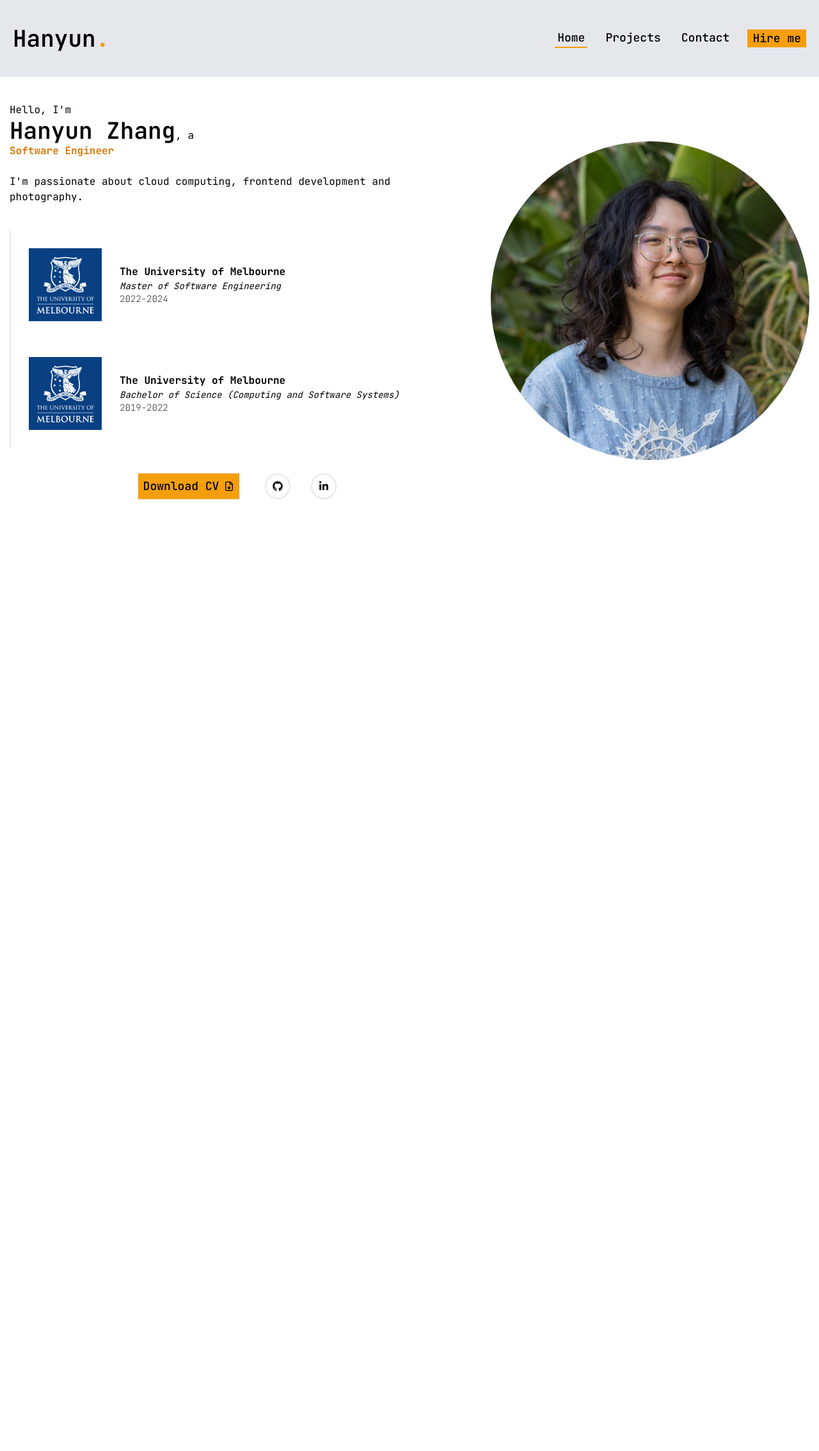
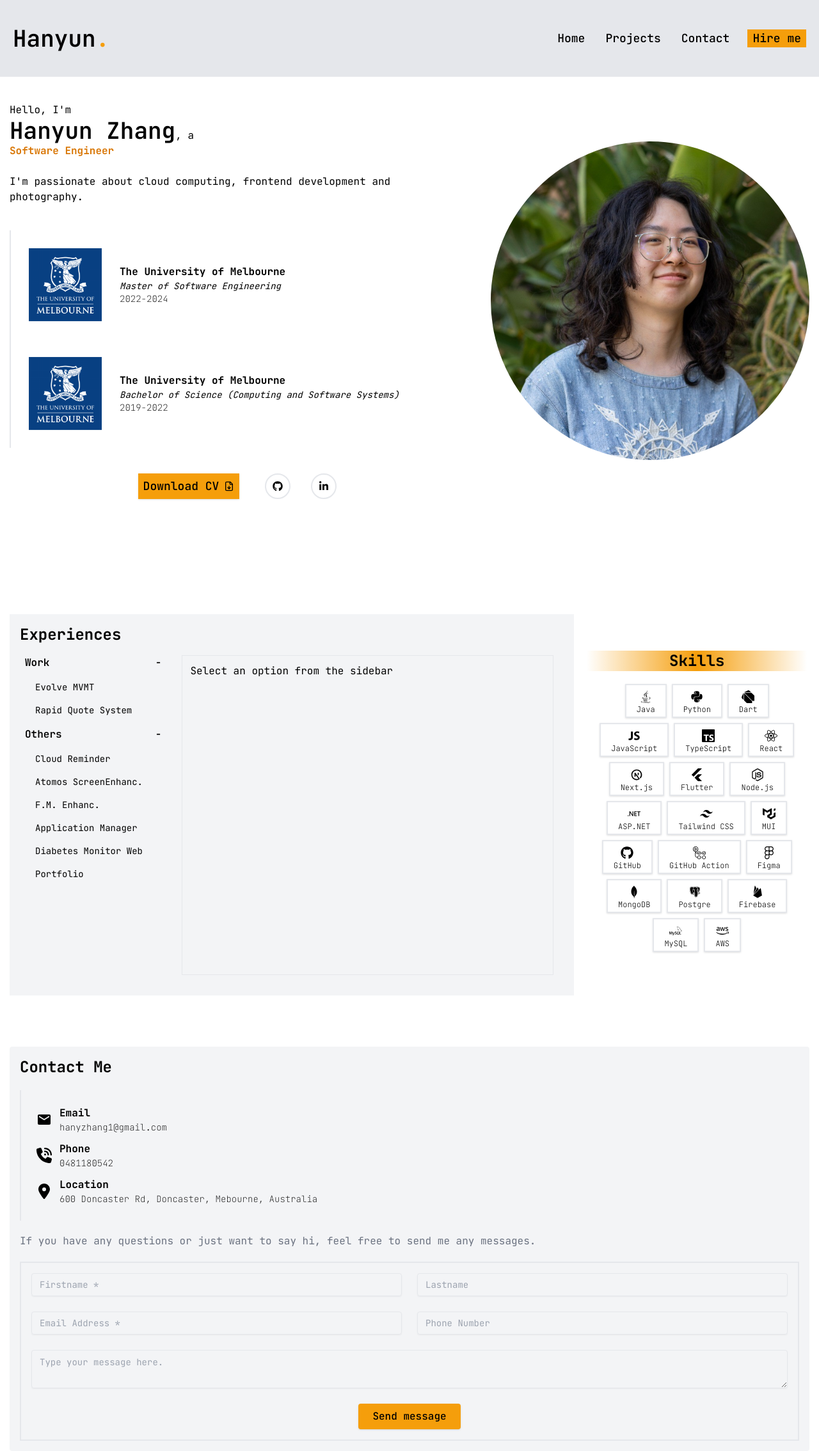
Before and after one commit to Hanyun1/hanyun-portfolio, a Next.js app: page / in a window 1280 px wide. Shown: the whole page at 64% size. Before the commit the page ends 800 px from the top, so only its background shows below. Built offline with nearby package versions, Linux system fonts and the light colour scheme.

Commit message:
group each section into single page

```diff
--- a/src/app/contact/page.jsx
+++ b/src/app/contact/page.jsx
@@ -24,7 +24,7 @@ const Contact = () => {
   };
 
   return (
-    <section className="container pt-20 items-center justify-between">
+    <section id="contact" className="container pt-20 items-center justify-between">
       <div className="container p-4 bg-gray-100 flex flex-col gap-5 rounded">
         <div className="text-2xl font-bold ">Contact Me</div>
 
--- /dev/null
+++ b/src/app/intro/page.jsx
@@ -0,0 +1,63 @@
+import Education from "@/components/home/Education";
+import Photo from "@/components/home/Photo";
+import Social from "@/components/home/Social";
+import { Button } from "@/components/ui/button";
+import { FileDownIcon } from "lucide-react";
+
+
+const Intro = () => {
+  return (
+    <section id="home" className="h-[800px]">
+      <div className="container h-full mx-auto">
+        <div className="pt-10 flex flex-col md:flex-row items-center justify-between gap-10">
+          <div className="basis-3/5 order-2 md:order-none flex flex-col items-center gap-10 ">
+            {/* text */}
+            <div className="text-left">
+              Hello, I&apos;m <br />{" "}
+              <span className="text-4xl font-semibold">Hanyun Zhang</span>, a
+              <br />
+              <span className="text-bright-darker font-bold">
+                Software Engineer
+              </span>
+              <br />
+              <br />
+              {/* I completed my Master&apos;s in Software Engineering from
+              the University of Melbourne, building upon my Bachelor&apos;s in
+              Computing and Software Systems.  */}
+              I&apos;m passionate about cloud computing, frontend development
+              and photography.
+            </div>
+
+            <Education />
+
+            <div className="flex flex-col md:flex-row items-center justify-between gap-10">
+              {/* Download CV button */}
+              <a href="/CV_Hanyun.pdf" download>
+                <Button
+                  size="lg"
+                  className="items-center flex text-lg px-2 bg-bright font-medium hover:bg-gray-500 hover:text-bright"
+                >
+                  <span>Download CV</span>
+                  <FileDownIcon />
+                </Button>
+              </a>
+
+              <Social
+                containerStyles="flex gap-8"
+                iconStyles="w-10 h-10 border-2 rounded-full flex justify-center items-center hover:text-bright hover:border-bright hover:transition-all duration-500"
+              />
+            </div>
+          </div>
+
+          {/* photo */}
+          <div className="basis-2/5 order-1 md:order-none">
+            <Photo />
+          </div>
+        </div>
+      </div>
+    </section>
+
+  );
+};
+
+export default Intro;
--- a/src/app/page.jsx
+++ b/src/app/page.jsx
@@ -1,60 +1,22 @@
-import Education from "@/components/home/Education";
-import Photo from "@/components/home/Photo";
-import Social from "@/components/home/Social";
-import { Button } from "@/components/ui/button";
-import { FileDownIcon } from "lucide-react";
+import RootLayout from "./layout";
+import Projects from "./projects/page";
+import Contact from "./contact/page";
+import Intro from "./intro/page";
+
 
 const Home = () => {
   return (
-    <section className="h-full">
-      <div className="container h-full mx-auto">
-        <div className="pt-10 flex flex-col md:flex-row items-center justify-between gap-10">
-          <div className="basis-3/5 order-2 md:order-none flex flex-col items-center gap-10 ">
-            {/* text */}
-            <div className="text-left">
-              Hello, I&apos;m <br />{" "}
-              <span className="text-4xl font-semibold">Hanyun Zhang</span>, a
-              <br />
-              <span className="text-bright-darker font-bold">
-                Software Engineer
-              </span>
-              <br />
-              <br />
-              {/* I completed my Master&apos;s in Software Engineering from
-              the University of Melbourne, building upon my Bachelor&apos;s in
-              Computing and Software Systems.  */}
-              I&apos;m passionate about cloud computing, frontend development
-              and photography.
-            </div>
-
-            <Education />
-
-            <div className="flex flex-col md:flex-row items-center justify-between gap-10">
-              {/* Download CV button */}
-              <a href="/CV_Hanyun.pdf" download>
-                <Button
-                  size="lg"
-                  className="items-center flex text-lg px-2 bg-bright font-medium hover:bg-gray-500 hover:text-bright"
-                >
-                  <span>Download CV</span>
-                  <FileDownIcon />
-                </Button>
-              </a>
-
-              <Social
-                containerStyles="flex gap-8"
-                iconStyles="w-10 h-10 border-2 rounded-full flex justify-center items-center hover:text-bright hover:border-bright hover:transition-all duration-500"
-              />
-            </div>
-          </div>
-
-          {/* photo */}
-          <div className="basis-2/5 order-1 md:order-none">
-            <Photo />
-          </div>
-        </div>
-      </div>
+    <>
+    <section id="home">
+      <Intro/>
     </section>
+    <section id="projects">
+    <Projects/>
+    </section>
+    <section id="contact">
+    <Contact/>
+    </section>
+    </>
   );
 };
 
--- a/src/app/projects/page.jsx
+++ b/src/app/projects/page.jsx
@@ -44,7 +44,7 @@ const Projects = () => {
   };
 
   return (
-    <section className="container pt-10 flex flex-col xl:flex-row items-center justify-between gap-4">
+    <section id="projects" className="container pt-10 flex flex-col xl:flex-row items-center justify-between gap-4">
       <div className="container p-1 basis-2/5 xl:order-2">
         <Skills
           skills={skills}
--- a/src/components/Nav.jsx
+++ b/src/components/Nav.jsx
@@ -5,9 +5,9 @@ import { usePathname } from "next/navigation";
 const Nav = ({ className }) => {
   const pathname = usePathname();
   const navLinks = [
-    { href: "/", name: "Home" },
-    { href: "/projects", name: "Projects" },
-    { href: "/contact", name: "Contact" },
+    { href: "#home", name: "Home" },
+    { href: "#projects", name: "Projects" },
+    { href: "#contact", name: "Contact" },
   ];
 
   return (
@@ -15,8 +15,10 @@ const Nav = ({ className }) => {
       {navLinks.map((link, index) => {
         return (
           <Link
-            href={link.href}
-            key={index}
+          href={link.href}
+          smooth={true}
+          duration={500}
+          key={index}
             className={`${link.href === pathname && "border-b-2 border-bright"} text-lg px-1 font-medium relative group`}
           >
             {link.name}
```
